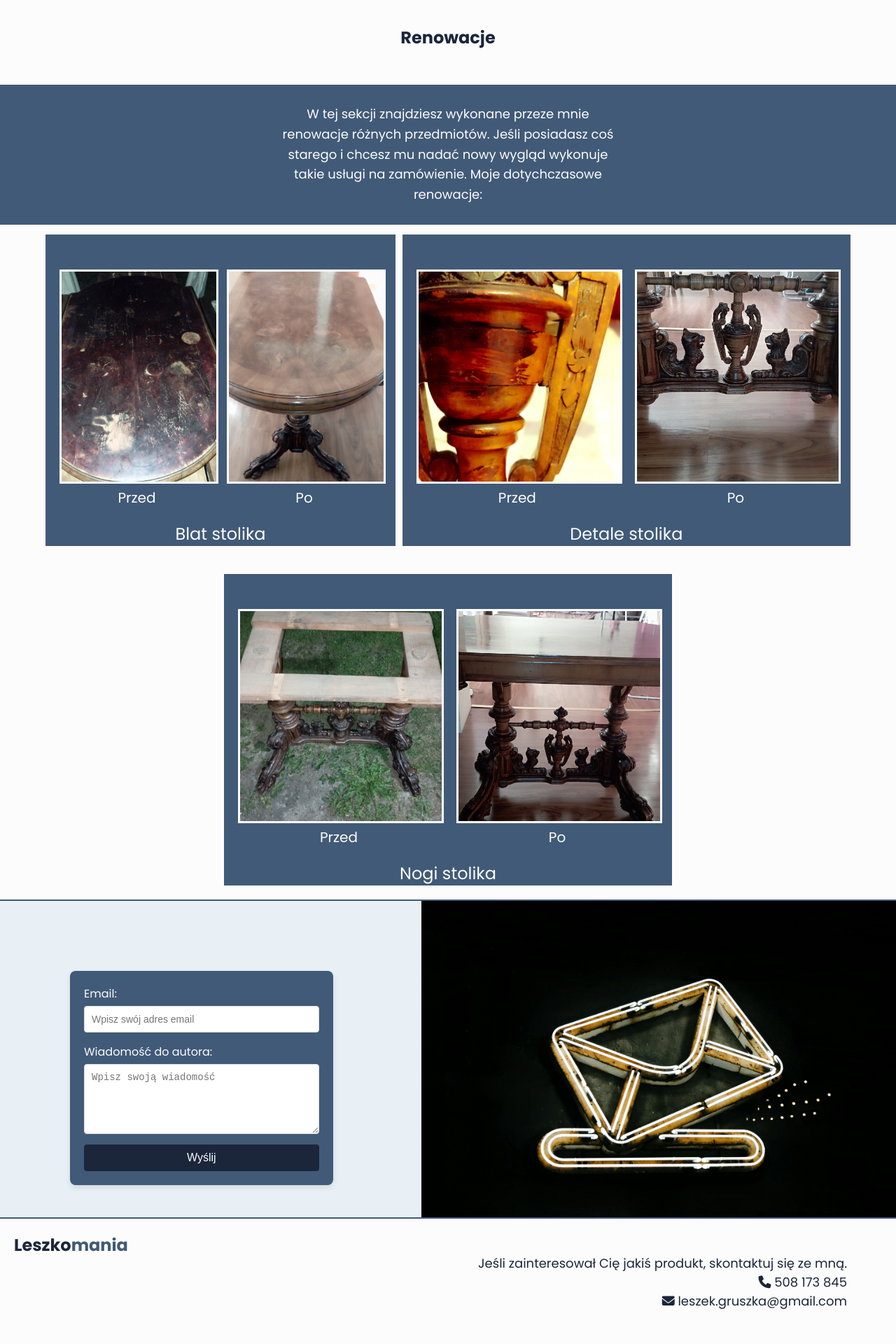
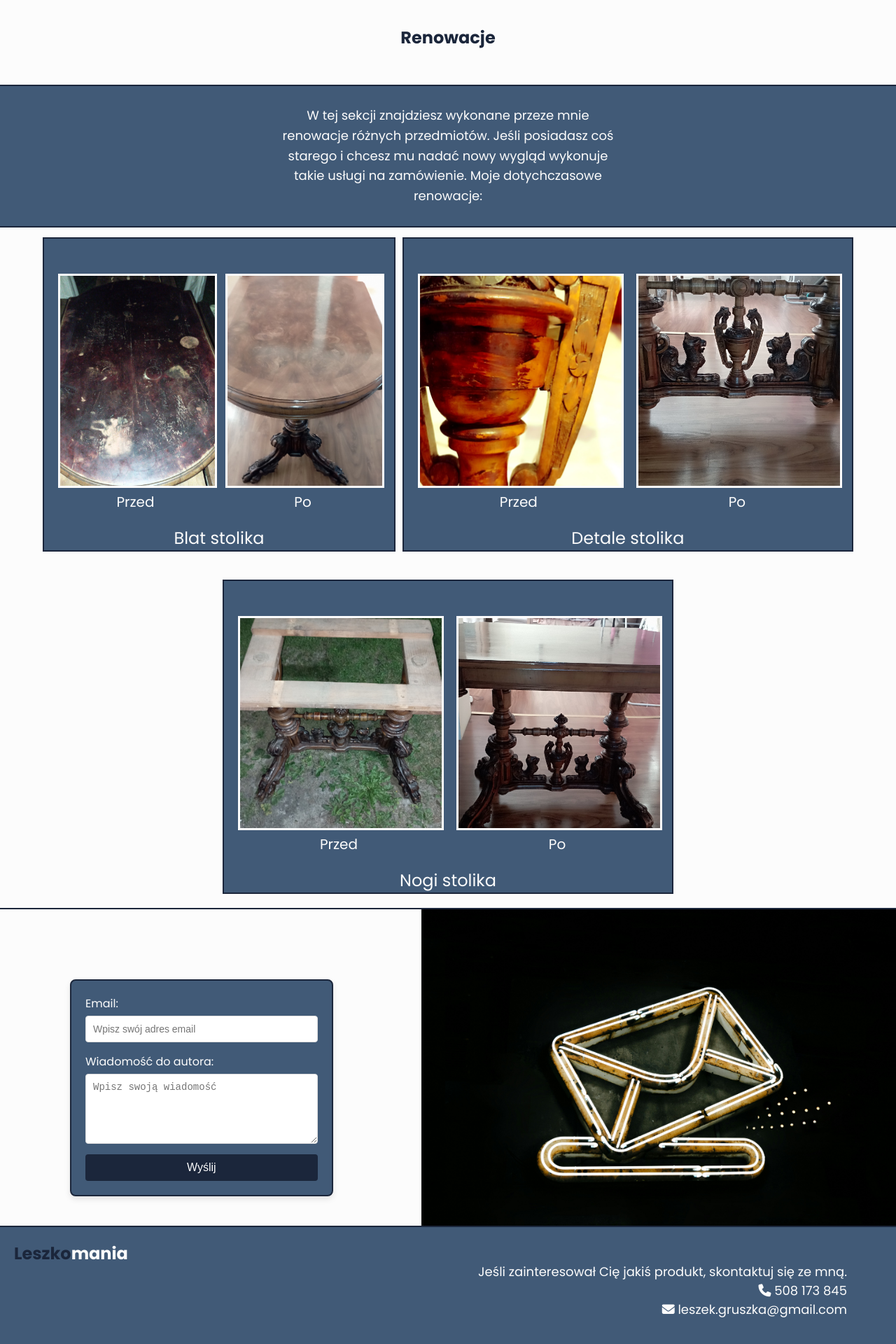
Before and after one commit to korneliagruszka/leszkomania, a React (Create React App) app: page /renovations in a window 1280 px wide. Shown: the part 154-2074 px from the top of the page at 70% size. Built offline with nearby package versions, Linux system fonts and the light colour scheme.

Commit message:
Corrections_done

```diff
--- a/src/components/AboutMe/aboutMe.scss
+++ b/src/components/AboutMe/aboutMe.scss
@@ -4,7 +4,7 @@
     display: flex;
     justify-content: space-between;
     align-items: flex-start;
-    border-bottom: 2px solid $color-cadet-gray;
+    border-bottom: 2px solid $color-dark-gray;
     padding-top: 140px;
   }
 
--- a/src/components/Contact/contact.scss
+++ b/src/components/Contact/contact.scss
@@ -5,7 +5,8 @@
     justify-content: space-between;
     align-items: flex-start;
     padding: 20px;
-    border-top: 2px solid $color-cadet-gray;
+    border-top: 2px solid $color-dark-gray;
+    background-color: $color-cadet-gray;
   }
 
   .contact_container h2 {
@@ -14,7 +15,7 @@
     color: $color-dark-gray;
 
     span {
-      color: $color-cadet-gray;
+      color: $color-white;
     }
   }
 
@@ -23,7 +24,7 @@
     max-width: 60%;
     text-align: right;
     font-size: 18px;
-    color: $color-dark-gray;
+    color: $color-white;
     margin-top: 30px;
     margin-right: 50px;
     margin-bottom: 30px;
--- a/src/components/Form/form.scss
+++ b/src/components/Form/form.scss
@@ -3,7 +3,8 @@
 .form_image_container {
   display: flex;
   align-items: flex-start;
-  background-color: $color-mint-cream;
+  background-color: $color-white;
+  border-top: 2px solid $color-dark-gray;
 }
 
 .form_container {
@@ -15,6 +16,7 @@
     background-color: $color-cadet-gray;
     border-radius: 8px;
     box-shadow: 0 4px 8px rgba(0, 0, 0, 0.1);
+    border: 2px solid $color-dark-gray;
   }
 
   .form_image {
--- a/src/components/Handicraft/handicraft.scss
+++ b/src/components/Handicraft/handicraft.scss
@@ -13,7 +13,8 @@
     color: $color-white;
     padding: 10px;
     background-color: $color-cadet-gray;
-    border-top: 2px solid $color-cadet-gray;
+    border-top: 2px solid $color-dark-gray;
+    border-bottom: 2px solid $color-dark-gray;
     margin-bottom: 30px;
     display: flex;
     justify-content: center;
@@ -30,7 +31,6 @@
     width: 100%;
     margin: 0 auto;
     text-align: center;
-    border-bottom: 2px solid $color-cadet-gray;
     padding-top: 140px;
   }
 
--- a/src/components/Header/header.scss
+++ b/src/components/Header/header.scss
@@ -6,7 +6,7 @@
   align-items: center;
   background-color: $color-mint-cream;
   padding: 30px;
-  border-bottom: 2px solid $color-cadet-gray;
+  border-bottom: 2px solid $color-dark-gray;
   opacity: 0.8;
   position: fixed;
   z-index: 3;
--- a/src/components/Images/images.scss
+++ b/src/components/Images/images.scss
@@ -13,7 +13,8 @@
     color: $color-white;
     padding: 10px;
     background-color: $color-cadet-gray;
-    border-top: 2px solid $color-cadet-gray;
+    border-top: 2px solid $color-dark-gray;
+    border-bottom: 2px solid $color-dark-gray;
     margin-bottom: -36px;
     display: flex;
     justify-content: center;
@@ -28,7 +29,6 @@
 
 .images_container {
     text-align: center;
-    border-bottom: 2px solid $color-cadet-gray;
     padding-top: 140px;
   }
 
--- a/src/components/Products/products.scss
+++ b/src/components/Products/products.scss
@@ -34,7 +34,7 @@
     background-color: $color-cadet-gray;
     z-index: -1;
     transform: scale(1.1);
-    border-top: 2px solid $color-cadet-gray;
+    border-top: 2px solid $color-dark-gray;
 
   }
 
--- a/src/components/Renovations/renovations.scss
+++ b/src/components/Renovations/renovations.scss
@@ -1,7 +1,6 @@
 @import 'src/style/colors.scss';
 
 .renovations_container {
-  border-bottom: 2px solid $color-cadet-gray;
   padding-top: 140px;
 }
 
@@ -18,7 +17,8 @@
     color: $color-white;
     padding: 10px;
     background-color: $color-cadet-gray;
-    border-top: $color-cadet-gray;
+    border-top: 2px solid $color-dark-gray;
+    border-bottom: 2px solid $color-dark-gray;
     margin-bottom: -36px;
     display: flex;
     justify-content: center;
@@ -45,6 +45,7 @@
     background-color: $color-cadet-gray;
     margin-top: 30px;
     padding: 20px;
+    border: 2px solid $color-dark-gray;
   }
 
   .renovation_images {
```
